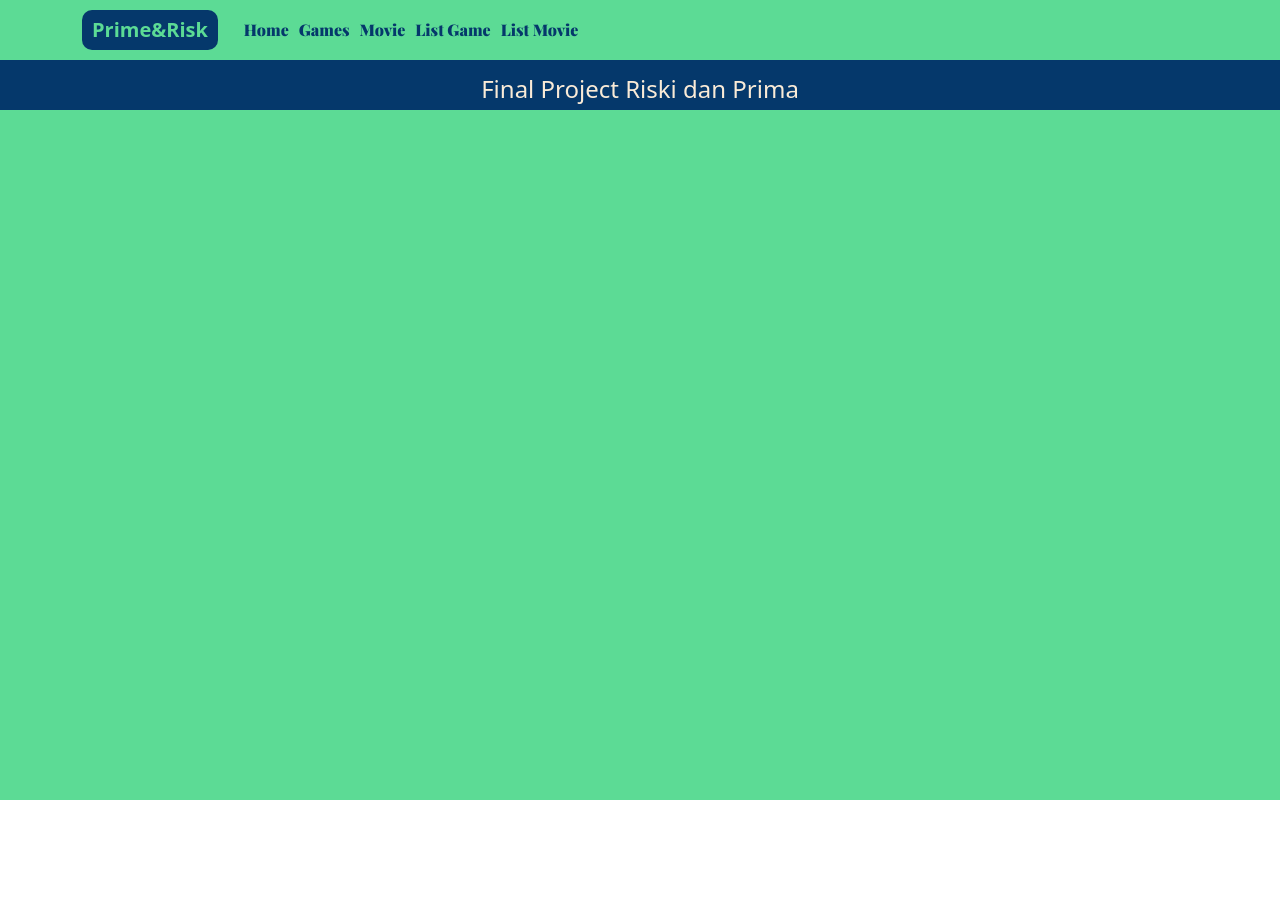
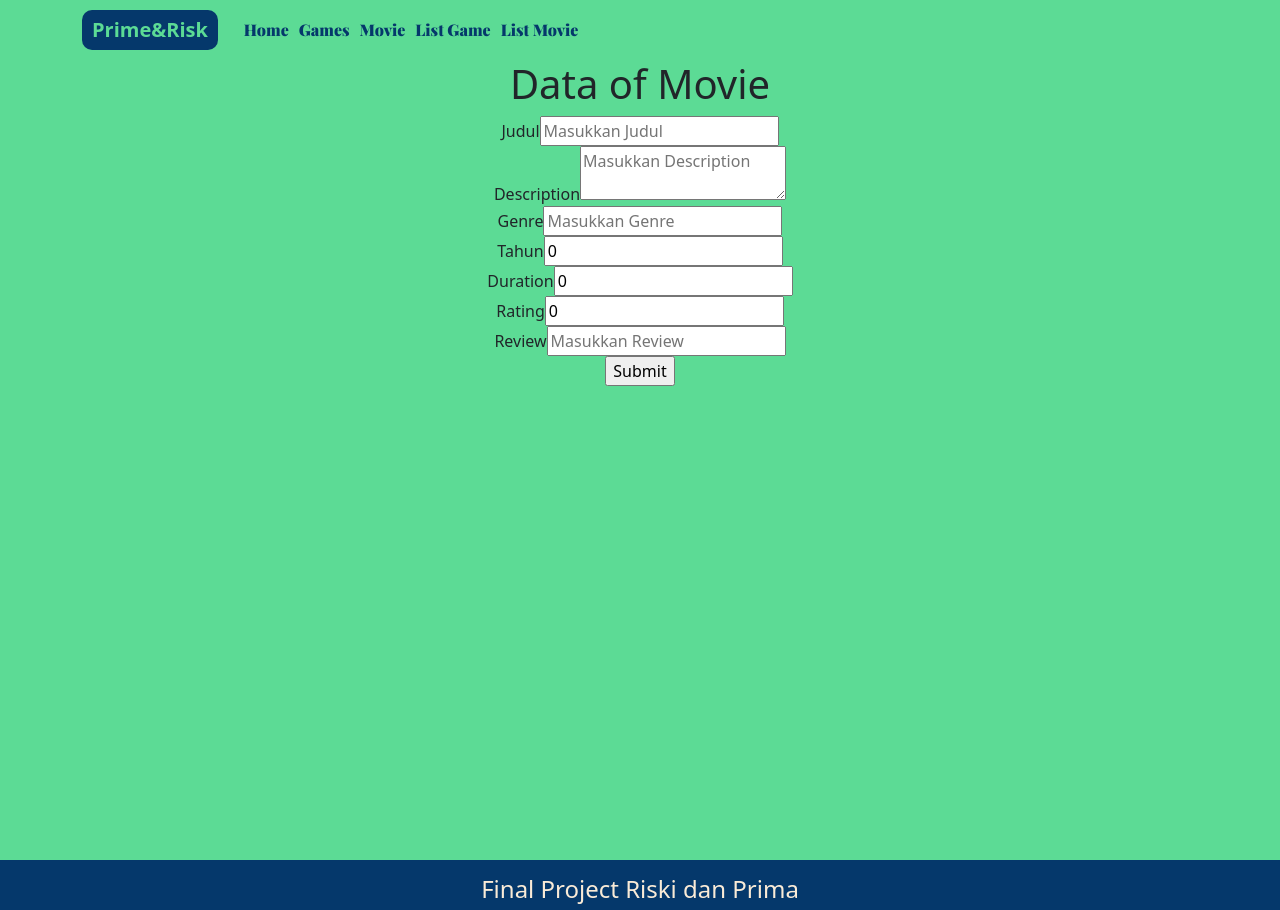
Before and after one commit to primaManurung/riski-dan-prima, a React (Create React App) app in the folder final-project/: page /movie/create in a window 1280 px wide. Before the commit the page ends 800 px from the top, so only its background shows below. Built offline with nearby package versions, Linux system fonts and the light colour scheme; a web font is replaced by a local one.

Commit message:
update form

```diff
--- a/final-project/src/Main/index.js
+++ b/final-project/src/Main/index.js
@@ -8,6 +8,7 @@ import Footer from "../Layout/Footer"
 import MovieHome from "../Movie/MovieHome";
 import MovieTable from "../Movie/MovieTable";
 import MovieDetail from "../Movie/MovieDetail";
+import MovieForm from "../Movie/MovieForm";
 
 
 
@@ -36,6 +37,12 @@ const Routes = () => {
           <Route exact path="/movie/:id/detail">
             <MovieDetail/>
           </Route>
+          <Route exact path="/movie/:id/edit">
+            <MovieForm/>
+          </Route>
+          <Route exact path="/movie/create">
+            <MovieForm/>
+          </Route>
         </Switch>
         <Footer/>
       </>
--- a/final-project/src/Movie/MovieForm.js
+++ b/final-project/src/Movie/MovieForm.js
@@ -1,20 +1,104 @@
+import { useState, useEffect } from "react"
+import axios from "axios"
+import { useHistory, useParams } from "react-router-dom"
+// import { duration } from "@mui/material"
+
+const MovieForm = ()=>{
+    let history = useHistory()
+    let {id} = useParams()
+    let initalForm ={
+        title: "",
+        description: "",
+        genre:"",
+        year: 0,
+        duration:0,
+        rating:0,
+        review:"",
+        image_url:""
+    }
+    const url = "https://backendexample.sanbersy.com"
+    const [input, setInput] = useState(initalForm) // state
+    const [currentId, setCurrentId] = useState(null) // state for currentId (for handleEdit function)
+
+    const fetchData = async ()=>{
+        let result = await axios.get(`${url}/api/movie/${id}`)
+        let {title, description, genre, year, duration, rating, review, image_url} = result.data
+
+        setInput({title, description, genre, year, duration, rating, review, image_url})
+        setCurrentId(id)
+    }
+
+    useEffect(()=>{
+        if (id){
+            fetchData()
+        }
+    },[id])
 
 
-const MovieForm = () =>{
-    let initalForm ={
-        name: "",
-        course: "",
-        score: 0
+    const handleSubmit = (event)=>{
+        event.preventDefault()
+
+        if (currentId === null){
+            // create section
+            axios.post(`${url}/api/movie`, {...input}).then((res)=>{
+                history.push('/movie')
+            })
+        }else{
+            // update section
+            axios.put(`${url}/api/movie/${currentId}`, {...input}).then(()=>{
+                history.push('/movie')
+            })
+        }
+
+        // clear form
+        setCurrentId(null)
+        setInput(initalForm)
     }
 
-    const url = "https://super-bootcamp-backend.sanbersy.com"
 
-
-
-
+    const handleChange = (event)=>{
+        let {name, value} = event.target
+        setInput({...input, [name]: value})
+    }
 
     return(
-
+        <div className="App">
+            <h1>Data of Movie</h1>
+            <div className="custom-form">
+                <form onSubmit={handleSubmit}>
+                    <div className="custom-input">
+                        <label htmlFor="name">Judul</label>
+                        <input required autoComplete="off" type="text" name="title" value={input.title} onChange={handleChange} placeholder="Masukkan Judul"/>
+                    </div>
+                    <div className="custom-input">
+                        <label htmlFor="name">Description</label>
+                        <textarea required className="inputDescription" autoComplete="off" type="text" name="description" value={input.description} onChange={handleChange} placeholder="Masukkan Description"/>
+                    </div>
+                    <div className="custom-input">
+                        <label htmlFor="name">Genre</label>
+                        <input required autoComplete="off" type="text"  name="genre" value={input.genre} onChange={handleChange} placeholder="Masukkan Genre"/>
+                    </div>
+                    <div className="custom-input">
+                        <label htmlFor="name">Tahun</label>
+                        <input required autoComplete="off" type="number"  name="year" value={input.year} onChange={handleChange} placeholder="Masukkan Tahun"/>
+                    </div>
+                    <div className="custom-input">
+                        <label htmlFor="name">Duration</label>
+                        <input required autoComplete="off" type="number"  name="duration" value={input.duration} onChange={handleChange} placeholder="Masukkan Durasi"/>
+                    </div>
+                    <div className="custom-input">
+                        <label htmlFor="name">Rating</label>
+                        <input required autoComplete="off" type="number"  name="rating" value={input.rating} onChange={handleChange} placeholder="Masukkan Rating"/>
+                    </div>
+                    <div className="custom-input">
+                        <label htmlFor="name">Review</label>
+                        <input required autoComplete="off" type="text"  name="review" value={input.review} onChange={handleChange} placeholder="Masukkan Review
+                        "/>
+                    </div>
+                    <input type="submit" value="Submit"/>
+                </form>
+            </div>
+        </div>
     )
 }
 
--- a/final-project/src/Movie/MovieHome.js
+++ b/final-project/src/Movie/MovieHome.js
@@ -30,6 +30,11 @@ function MovieHome() {
 
   return (
     <>
+    <>
+
+    </>
+
+
 
       <div className="gamesTittle">
         Movie Collection
--- a/final-project/src/Movie/MovieTable.js
+++ b/final-project/src/Movie/MovieTable.js
@@ -74,6 +74,11 @@ const StyledTableCell = styled(TableCell)(({ theme }) => ({
   }
 
 
+  const addNewMovie = ()=>{
+    history.push("/movie/create")
+}
+
+
 
 
     const handleDelete = (event)=>{
@@ -89,7 +94,7 @@ const StyledTableCell = styled(TableCell)(({ theme }) => ({
 
     return (
       <div className="tableContainer">
-        <button className="addMovie">add Movie Collection</button>
+        <button className="addMovie"onClick={addNewMovie}>add Movie Collection</button>
         <TableContainer component={Paper}>
           <Table aria-label="customized table">
             <TableHead>
```
Also changed, not shown: final-project/src/App.css (line endings or trailing spaces).
